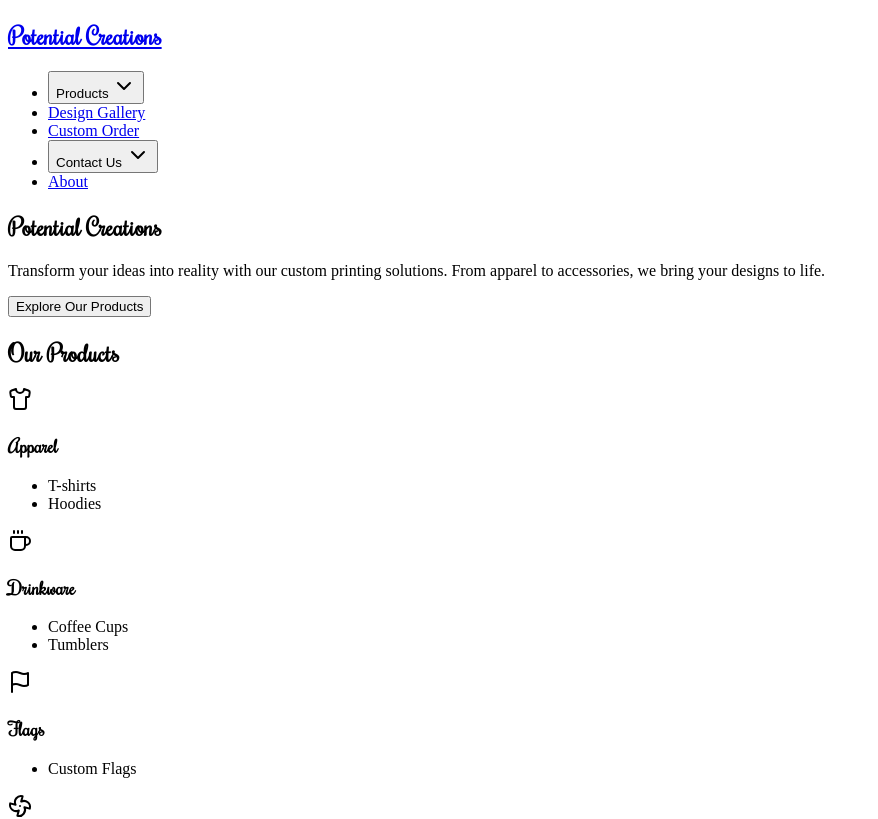
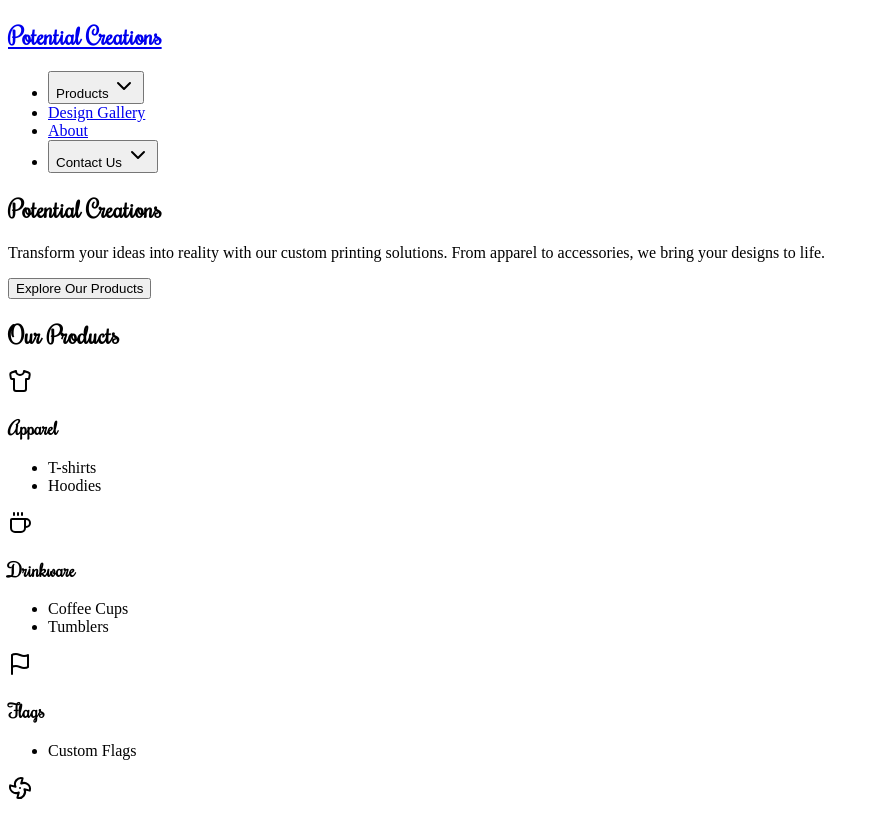
Before and after one commit to manish8086/PotentialCreations_Website, a React (Vite) app in the folder client/: page / in a window 1280 px wide. Shown: the top 819 px of the page, without its empty margins (0-878 px from the left). Built offline with nearby package versions, Linux system fonts and the light colour scheme.

Commit message:
Update navigation bar order and remove extraneous links.
Screenshot: https://storage.googleapis.com/screenshot-production-us-central1/f71e8334-c03f-4f74-9e7e-55a221baa7ef/64015a3a-8d1f-4486-91e3-cd46445e9d49.jpg

```diff
--- a/client/src/components/sections/Navbar.tsx
+++ b/client/src/components/sections/Navbar.tsx
@@ -27,6 +27,7 @@ export function Navbar() {
 
         <NavigationMenu>
           <NavigationMenuList>
+            {/* 1. Products */}
             <NavigationMenuItem>
               <NavigationMenuTrigger>Products</NavigationMenuTrigger>
               <NavigationMenuContent>
@@ -47,6 +48,7 @@ export function Navbar() {
               </NavigationMenuContent>
             </NavigationMenuItem>
 
+            {/* 2. Design Gallery */}
             <NavigationMenuItem>
               <Link href="/gallery">
                 <NavigationMenuLink className="group inline-flex h-10 w-max items-center justify-center rounded-md bg-background px-4 py-2 text-sm font-medium transition-colors hover:bg-accent hover:text-accent-foreground focus:bg-accent focus:text-accent-foreground">
@@ -55,14 +57,16 @@ export function Navbar() {
               </Link>
             </NavigationMenuItem>
 
+            {/* 3. About */}
             <NavigationMenuItem>
-              <Link href="/custom-order">
+              <Link href="/about">
                 <NavigationMenuLink className="group inline-flex h-10 w-max items-center justify-center rounded-md bg-background px-4 py-2 text-sm font-medium transition-colors hover:bg-accent hover:text-accent-foreground focus:bg-accent focus:text-accent-foreground">
-                  Custom Order
+                  About
                 </NavigationMenuLink>
               </Link>
             </NavigationMenuItem>
 
+            {/* 4. Contact Us */}
             <NavigationMenuItem>
               <NavigationMenuTrigger>Contact Us</NavigationMenuTrigger>
               <NavigationMenuContent>
@@ -103,14 +107,6 @@ export function Navbar() {
                 </ul>
               </NavigationMenuContent>
             </NavigationMenuItem>
-
-            <NavigationMenuItem>
-              <Link href="/about">
-                <NavigationMenuLink className="group inline-flex h-10 w-max items-center justify-center rounded-md bg-background px-4 py-2 text-sm font-medium transition-colors hover:bg-accent hover:text-accent-foreground focus:bg-accent focus:text-accent-foreground">
-                  About
-                </NavigationMenuLink>
-              </Link>
-            </NavigationMenuItem>
           </NavigationMenuList>
         </NavigationMenu>
       </div>
```
